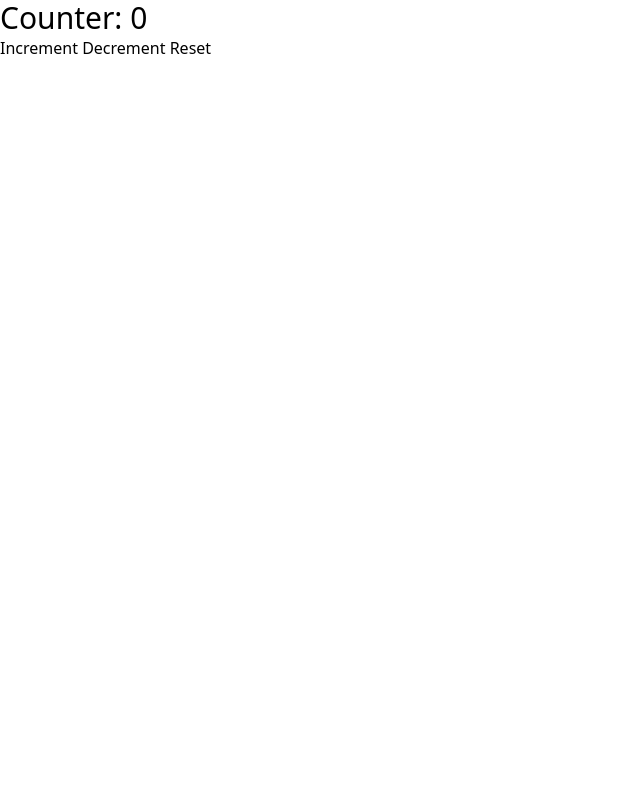
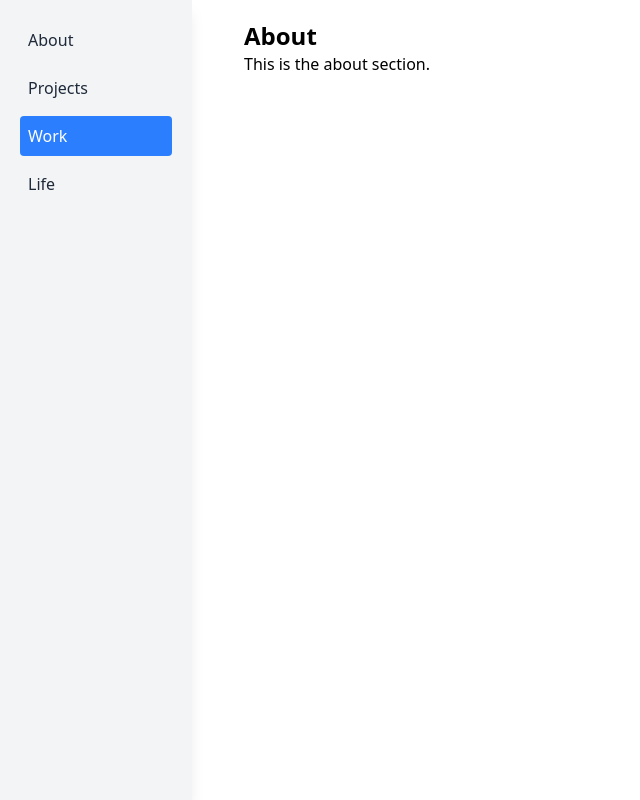
Before and after one commit to Ekiiiim/ekiiiim.github.io, a SvelteKit app: page / in a window 1280 px wide. Shown: the top 800 px of the page, without its empty margins (0-640 px from the left). Built offline with nearby package versions, Linux system fonts and the light colour scheme.

Commit message:
set up page sections and nav bar

```diff
--- a/src/routes/+page.svelte
+++ b/src/routes/+page.svelte
@@ -1,9 +1,61 @@
 <script lang="ts">
-	import '../app.css';
-	let count = 0;
+	import { onMount } from 'svelte';
+
+	let sections = ['About', 'Projects', 'Work', 'Life'];
+	let currentSection = 'About';
+
+	function handleScroll() {
+		const sectionElements = document.querySelectorAll('section');
+		const scrollPosition = window.scrollY + window.innerHeight / 2;
+
+		sectionElements.forEach((section) => {
+			if (
+				scrollPosition >= section.offsetTop &&
+				scrollPosition < section.offsetTop + section.offsetHeight
+			) {
+				currentSection = section.getAttribute('id') ?? '';
+			}
+		});
+	}
+
+	onMount(() => {
+		window.addEventListener('scroll', handleScroll);
+		return () => window.removeEventListener('scroll', handleScroll);
+	});
 </script>
 
-<h1 class="text-3xl">Counter: {count}</h1>
-<button on:click={() => count++}>Increment</button>
-<button on:click={() => count--}>Decrement</button>
-<button on:click={() => (count = 0)}>Reset</button>
+<div class="fixed top-0 left-0 h-full w-48 bg-gray-100 p-5 shadow-lg">
+	{#each sections as section}
+		<a
+			href={`#${section}`}
+			class={`mb-2 block rounded p-2 ${currentSection === section ? 'bg-blue-500 text-white' : 'text-gray-800'}`}
+		>
+			{section}
+		</a>
+	{/each}
+</div>
+
+<div class="ml-56 p-5">
+	<section id="About" class="mb-10">
+		<h1 class="text-2xl font-bold">About</h1>
+		<p class=" h-screen">This is the about section.</p>
+	</section>
+
+	<section id="Projects" class="mb-10">
+		<h1 class="text-2xl font-bold">Projects</h1>
+		<p>Here are some of my projects.</p>
+		<div class="h-screen">this should be in cards format...</div>
+	</section>
+
+	<section id="Work" class="mb-10">
+		<h1 class="text-2xl font-bold">Work</h1>
+		<p>Details about my professional work experience.</p>
+		<div class="h-screen">timeline here...</div>
+	</section>
+
+	<section id="Life" class="mb-10 h-1/2">
+		<h1 class="text-2xl font-bold">Life</h1>
+		<blockquote class="border-l-4 border-blue-500 pl-4 italic">I will put a quote here</blockquote>
+		<p class="h-screen">Frisbee, English Corner, Beatboxing...</p>
+	</section>
+</div>
```
